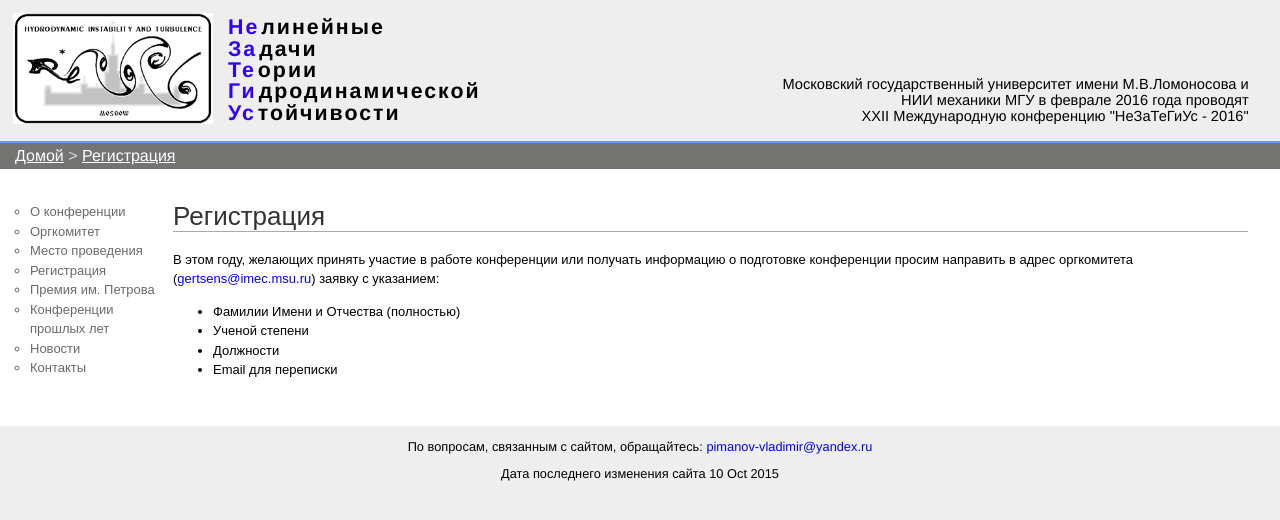
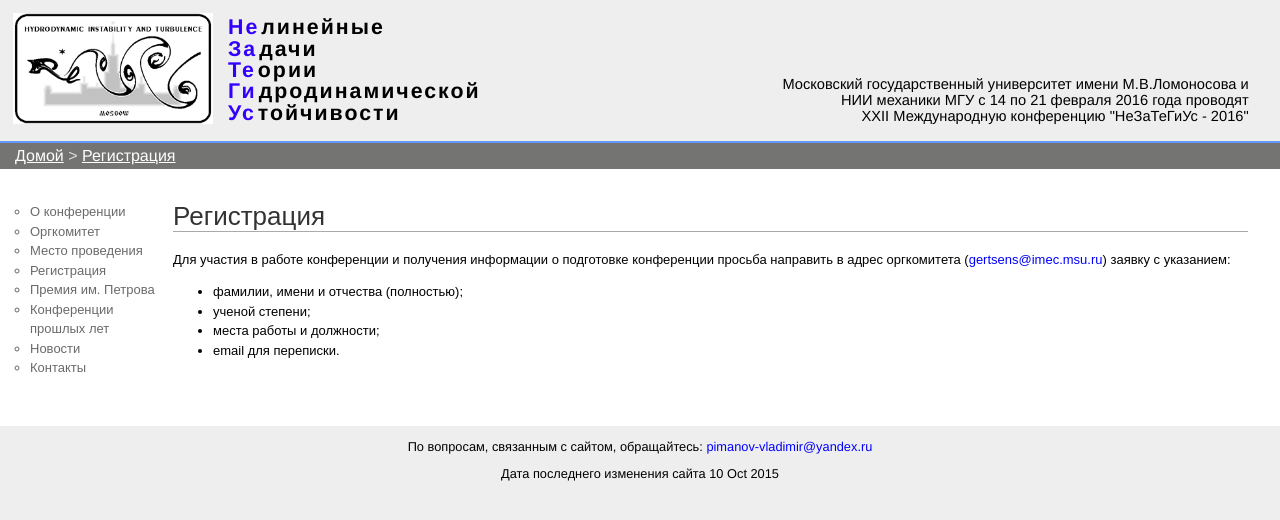
Before and after one commit to pimanov/hit-conf, a Jekyll site: the page built from 2016/signup.html, in a window 1280 px wide. Shown: the top 520 px of the page. Built offline with Jekyll 4.4.1, drawn with Linux system fonts in a browser that asks for light colours.

Commit message:
signup - better

```diff
--- a/2016/signup.html
+++ b/2016/signup.html
@@ -3,12 +3,12 @@ layout: default
 title: Регистрация
 ---
 <p>
-В этом году, желающих принять участие в работе конференции или получать информацию о подготовке конференции просим направить в адрес оргкомитета
+Для участия в работе конференции и получения информации о подготовке конференции просьба направить в адрес оргкомитета
 (<a id="contact"><script> document.write(f('imec.m', 'gert', 'su.ru', 'sens'))</script></a>) заявку с указанием:
 <ul>
-<li>Фамилии Имени и Отчества (полностью)</li>
-<li>Ученой степени</li>
-<li>Должности</li>
-<li>Email для переписки</li>
+<li>фамилии, имени и отчества (полностью);</li>
+<li>ученой степени;</li>
+<li>места работы и должности;</li>
+<li>email для переписки.</li>
 </ul>
 </p>
--- a/_layouts/default.html
+++ b/_layouts/default.html
@@ -25,7 +25,7 @@
           </td>
           <td class="blurb">
             Московский государственный университет имени М.В.Ломоносова и<br>
-            НИИ механики МГУ в феврале 2016 года проводят</br>
+            НИИ механики МГУ с 14 по 21 февраля 2016 года проводят</br>
             XXII Международную конференцию "НеЗаТеГиУс - 2016"
           </td>
         </tr>
```
